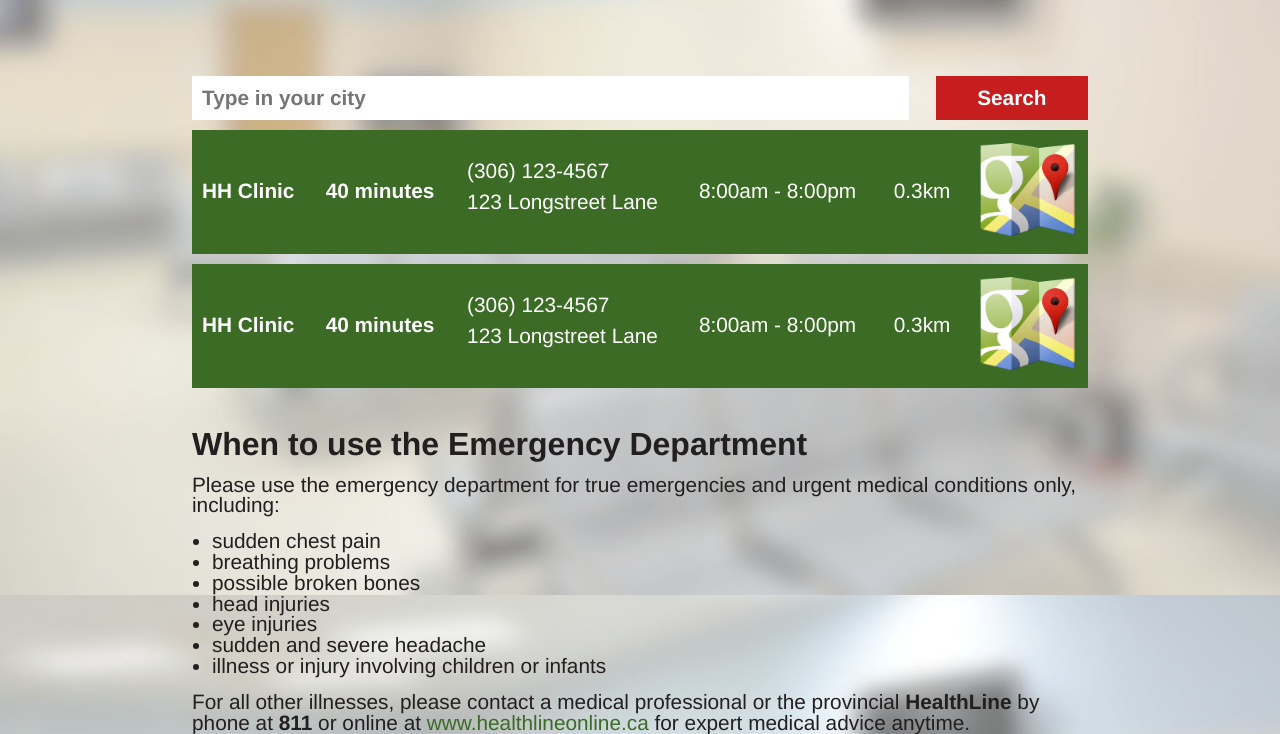
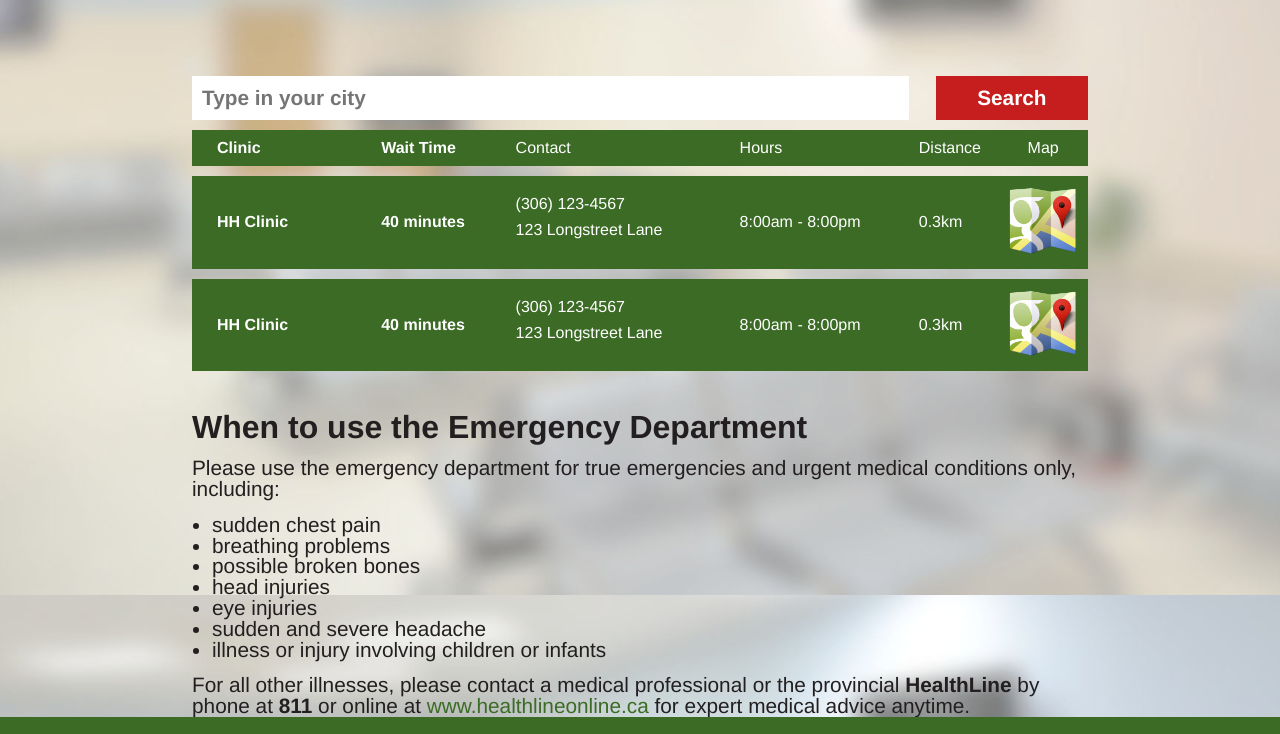
Before and after one commit to kvoss/optiwait, a Django app: page /clinic/ in a window 1280 px wide. Shown: the part 205-939 px from the top of the page. Run offline with Django 3.2, Linux system fonts and the light colour scheme; data that the repository does not hold is empty.

Commit message:
Edited clinic list template and included list heading.

```diff
--- a/p12/clinic/static/css/style.css
+++ b/p12/clinic/static/css/style.css
@@ -123,6 +123,10 @@
 	background:#558C3B;
 }
 
+.listheader table:hover {
+	background:#3B6B25;
+}
+
 td {
 	font-family:"HelveticaNeue-Light", "Helvetica Neue Light", "Helvetica Neue", Helvetica, Arial, "Lucida Grande", sans-serif;
 	font-size:1.3em;
@@ -131,21 +135,39 @@
 	vertical-align:middle;
 }
 
+td.name {
+	width:20%;
+	font-weight:700;
+	padding-left:25px;
+}
+
+td.waittime {
+	width:15%;
+	font-weight:700;
+}
+
+td.contact {
+	width:25%;
+}
+
+td.times {
+	width:20%;
+}
+
+td.distance {
+	width:10%;
+}
+
 td.map {
-	width:100px;
+	width:10%;
+	text-align:center;
 }
 
 td.map img {
-	width:100px;
+	width:100%;
 }
 
-td.name {
-	font-weight:700;
-}
 
-td.waittime {
-	font-weight:700;
-}
 
 .container .inner table ol li {
 	font-family:"HelveticaNeue-Light", "Helvetica Neue Light", "Helvetica Neue", Helvetica, Arial, "Lucida Grande", sans-serif;
@@ -156,6 +178,10 @@
 	.container form input {
 		font-size:1.3em;
 	}
+
+	td {
+		font-size:1em;
+	}
 }
 
 @media only screen and (max-width:960px) {
@@ -163,4 +189,8 @@
 		font-size:1em;
 		font-weight:400;
 	}
+
+	td {
+		font-size:0.8em;
+	}
 }
--- a/p12/clinic/templates/clinic/hello.html
+++ b/p12/clinic/templates/clinic/hello.html
@@ -23,12 +23,24 @@
 			</form>
 			<div class="inner">
 				<ol class="clinics">
+					<li class="listheader">
+						<table>
+							<tr>
+								<td class="name">Clinic</td>
+								<td class="waittime">Wait Time</td>
+								<td class="contact">Contact</td>
+								<td class="times">Hours</td>
+								<td class="distance">Distance</td>
+								<td class="map">Map</map>
+							</tr>
+						</table>
+					</li>
 				{% for clinic in clinics %}
 					<li>
 						<table>
 							<tr>
 								<td class="name">{{ clinic.name }}</td>
-								<td class="waittime">{{ clinic.waiting }}</td>
+								<td class="waittime">{{ clinic.waiting }} min</td>
 								<td class="contact">
 									<ol>
 										<li>{{ clinic.phone }}</li>
```
